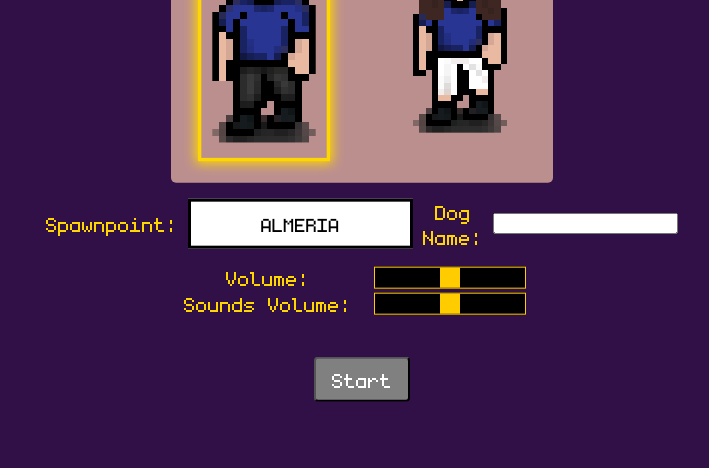
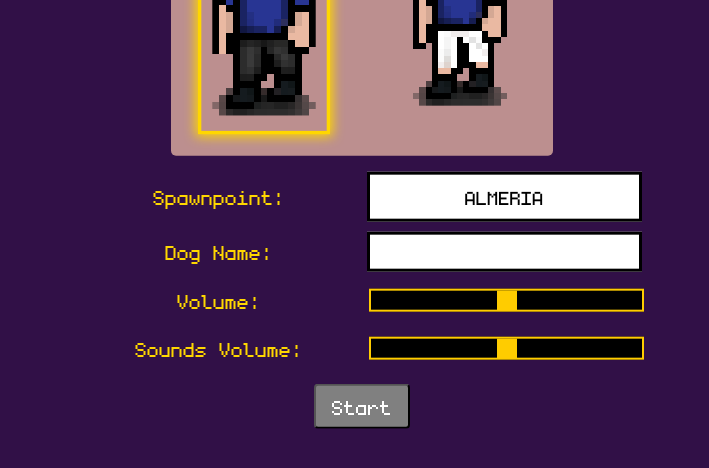
Before and after one commit to IMBIT-Mannheim/pixels, a website built with Vite: page game/index.html in a window 1280 px wide. Shown: the full height of the page, 278-987 px from the left. Built offline with nearby package versions, Linux system fonts and the light colour scheme; what kaplay would draw is missing.

Commit message:
changed design of starting screen

```diff
--- a/game/index.html
+++ b/game/index.html
@@ -22,24 +22,15 @@
                         <img src="/images/female.png" alt="Female Character">
                     </div>
                 </div>
-                <div id="spawnpoint-container">
-                    <label for="spawnpoint">Spawnpoint: </label><select id="spawnpoint">
-                    </select>
+                <div class="settings-container">
+                    <label for="spawnpoint">Spawnpoint: </label><select id="spawnpoint"></select>
                     <label for="dog-name">Dog Name: </label><input type="text" id="dog-name">
+                    <label for="music-volume">Volume:</label>
+                    <input type="range" id="music-volume" min="0" max="100" value="50">
+                    <label for="sounds-volume">Sounds Volume:</label>
+                    <input type="range" id="sounds-volume" min="0" max="100" value="50">
                 </div>
-                <div class="settings-container">
-                    <div class="volume-container">
-                        <div class="volume-slider-container">
-                            <label for="music-volume">Volume:</label>
-                            <input type="range" id="music-volume" min="0" max="100" value="50">
-                        </div>
-                        <div class="volume-slider-container">
-                            <label for="sounds-volume">Sounds Volume:</label>
-                            <input type="range" id="sounds-volume" min="0" max="100" value="50">
-                        </div>
-                    </div>
-                    <button id="start" class="button">Start</button>
-                </div>
+                <button id="start" class="button">Start</button>
             </div>
             <div class="note">
                 <img id="logo" src="/images/logo.png" />
--- a/game/main.css
+++ b/game/main.css
@@ -137,15 +137,7 @@
     transform: scale(1.1);
 }
 
-#spawnpoint-container {
-    margin: 0.5em 0;
-    gap: 10px;
-    display: flex;
-    justify-content: space-evenly;
-    align-items: center;
-}
-
-select {
+select, input {
     font-family: 'Monogram', monospace;
     font-size: 30px;
     padding: 5px;
@@ -159,13 +151,14 @@
     text-transform: uppercase;
     width: 100%;
     text-align-last: center;
+    box-sizing: border-box;
 }
 
-select:hover {
+select:hover, input:hover {
     background-color: #e0e0e0;
 }
 
-select:focus {
+select:focus, input:focus {
     border-color: #ffcc00;
 }
 
@@ -174,32 +167,21 @@
 }
 
 .settings-container {
-    display: flex;
-    flex-direction: column;
-    align-items: center;
-    gap: 40px;
-}
-
-.sound-container {
-    display: flex;
-    flex-direction: column;
-    align-items: start;
-}
-
-.volume-slider-container {
-    align-items: center;
+    margin: 0.5em 0;
+    gap: 10px;
     display: grid;
     grid-template-columns: repeat(2, 1fr);
-    gap: 20px;
+    align-items: center;
 }
 
 input[type="range"] {
+    padding-left: 0;
+    padding-right: 0;
     -webkit-appearance: none;
     appearance: none;
-    width: 150px;
-    height: 20px;
+    height: 60%;
     background: #000;
-    border: 1px solid #ffcc00;
+    border: 2px solid #ffcc00;
     outline: none;
     box-shadow: none;
     cursor: pointer;
--- a/game/src/main.js
+++ b/game/src/main.js
@@ -180,7 +180,7 @@
 
 		//Erstellt den Hundename-Tag
 		const dogNameTag = k.make([
-			k.text(dogName, { size: 18 }),
+			k.text(dogName.toUpperCase(), { size: 18 }),
 			k.pos(dog.pos.x, dog.pos.y - 50),
 			{ followOffset: k.vec2(0, -50) },
 		]);
```
